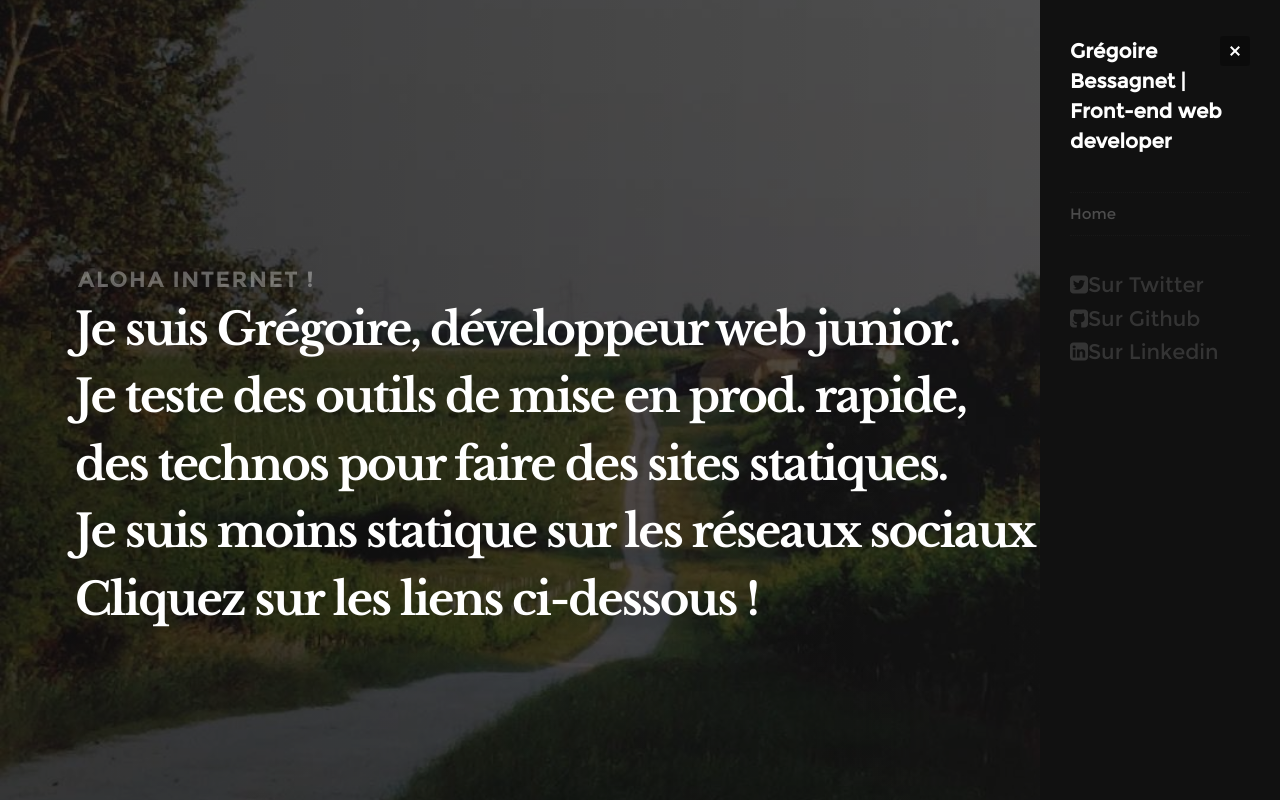
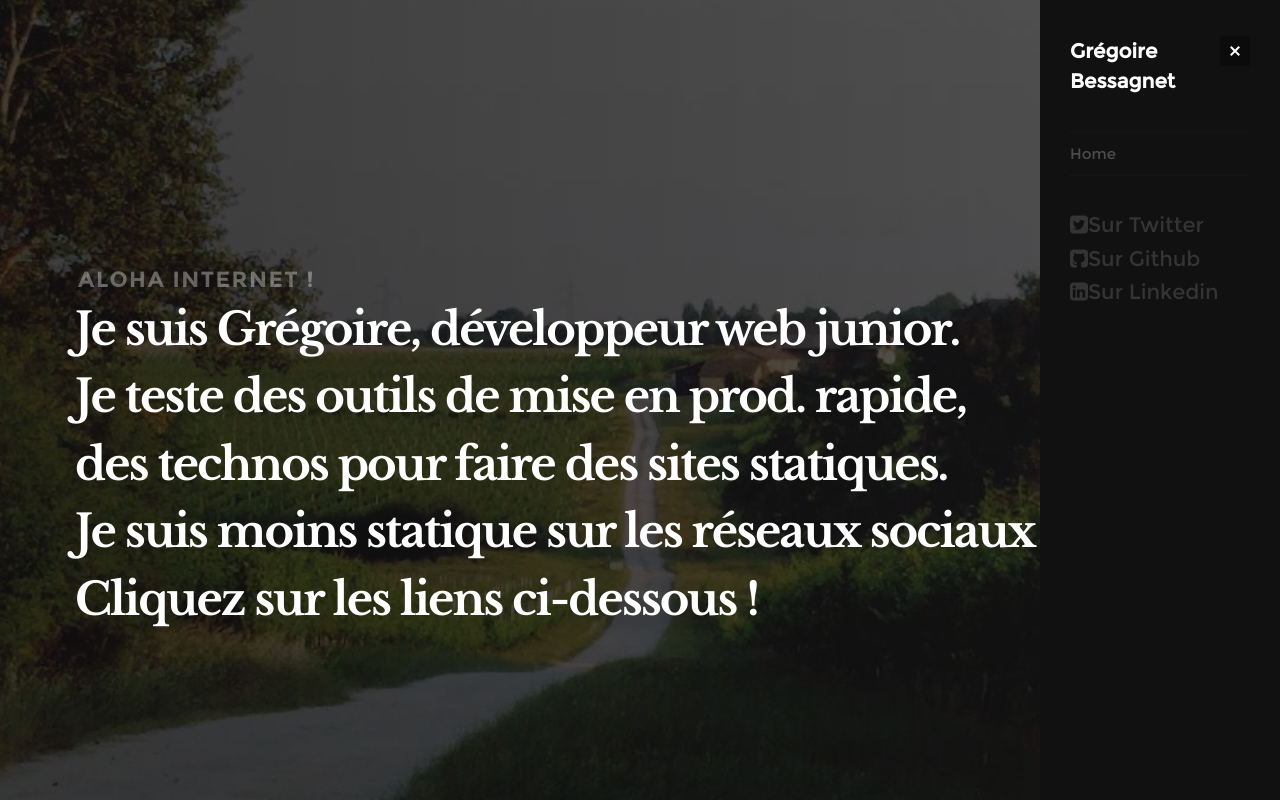
Before and after one commit to gregoire-bessagnet/home-zeit, a plain HTML site: page index.html in a window 1280 px wide. Both pictures are taken after a click on the link "MENU". Shown: the top 800 px of the page. Drawn offline with Linux system fonts and the light colour scheme.

Commit message:
as @volpeo i love emojis, i added one

```diff
--- a/css/main.css
+++ b/css/main.css
@@ -1425,7 +1425,7 @@ footer .footer-social {
 	list-style: none;
 	display: inline-block;
 	margin-left: 0;
-	margin-bottom: 9rem;
+	margin-bottom: 3rem;
 }
 
 footer .footer-social li {
--- a/index.html
+++ b/index.html
@@ -7,7 +7,7 @@
    <!--- basic page needs
    ================================================== -->
    <meta charset="utf-8">
-	<title>Howdy</title>
+	<title>Grégoire Bessagnet | Front-end web developer</title>
 	<meta name="description" content="">
 	<meta name="author" content="">
 
@@ -51,7 +51,7 @@
 
 			<a href="#0" class="close-button" title="close"><span>Close</span></a>
 
-	   	<h3>Grégoire Bessagnet | Front-end web developer</h3>
+	   	<h3>Grégoire Bessagnet</h3>
 
 			<ul class="nav-list">
 				<li class="current"><a class="smoothscroll" href="#home" title="">Home</a></li>
@@ -95,7 +95,7 @@
 							Je suis Grégoire, développeur web junior.<br>
 							Je teste des outils de mise en prod. rapide, <br>
               des technos pour faire des sites statiques. <br>
-              Je suis moins statique sur les réseaux sociaux ! Cliquez sur les liens ci-dessous !<br>
+              Je suis moins statique sur les réseaux sociaux  😂 ! Cliquez sur les liens ci-dessous !<br>
 				  			</h1>
 
 			  			</div> <!-- end home-bottom-text -->
```
